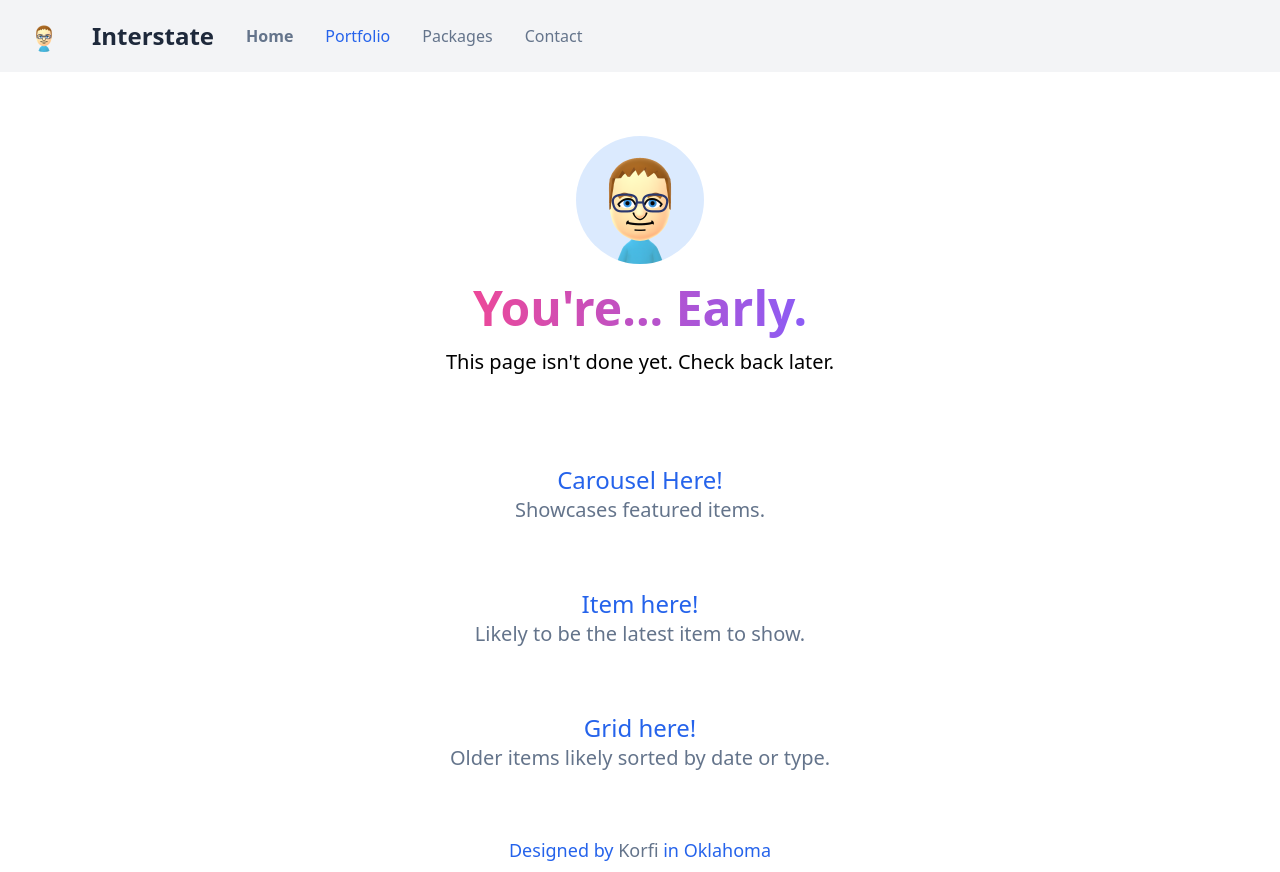
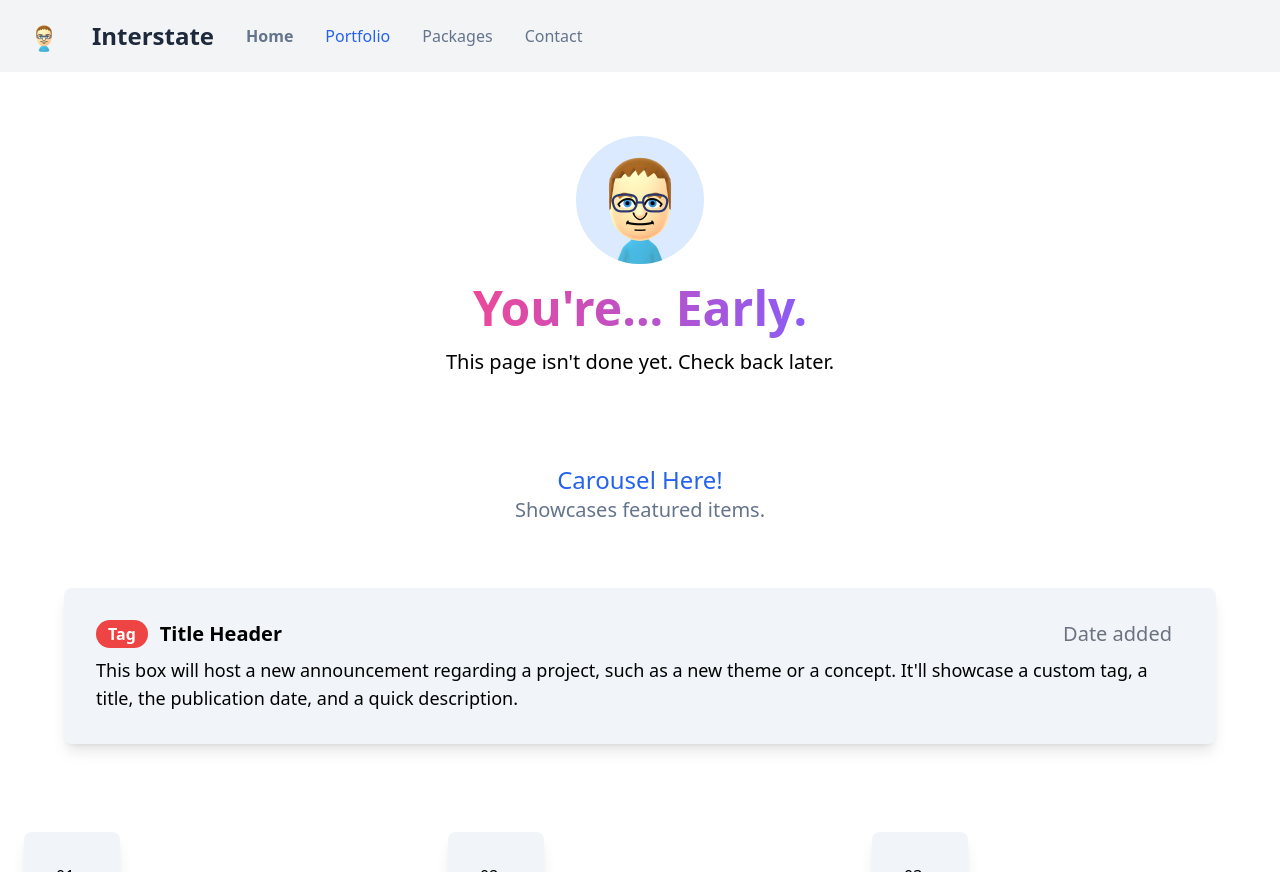
Before and after one commit to Korfi8267/Interstate, a Vue app: page /portfolio in a window 1280 px wide. Built offline with nearby package versions, Linux system fonts and the light colour scheme.

Commit message:
add item template; add barebones grid

```diff
--- a/src/views/Portfolio.vue
+++ b/src/views/Portfolio.vue
@@ -12,20 +12,40 @@
 
 <div class="my-16"></div>
 
+<!-- Carousel -->
 <div class="text-center font-regular text-blue-600 dark:text-blue-300">
   <span class="text-2xl">Carousel Here!</span><br/><span class="text-xl text-slate-500 dark:text-white">Showcases featured items.</span>
 </div>
 
 <div class="my-16"></div>
 
-<div class="text-center font-regular text-blue-600 dark:text-blue-300">
-  <span class="text-2xl">Item here!</span><br/><span class="text-xl text-slate-500 dark:text-white">Likely to be the latest item to show.</span>
-</div>
+<!-- Latest Item -->
+<div class="flex flex-wrap flex-row justify-center gap-6 px-6">
+  <div class="box-border h-auto w-auto max-w-6xl rounded-lg shadow-lg bg-slate-100 dark:bg-slate-800 p-8 overflow-auto">
+    <div class="flex flex-wrap flex-row justify-left gap-3">
+      <span class="flex-none inline-block px-3 py-0.5 box-border h-auto w-auto rounded-full bg-red-500 text-md text-white font-semibold">Tag</span>
+      <span class="grow sm:block inline-block font-semibold text-black dark:text-white text-xl">Title Header</span><br class="hidden sm:block">
+      <span class="hidden sm:block flex-none px-3 font-regular text-gray-500 dark:text-gray-400 text-xl">Date added</span>
+    </div>
+  <div class="my-2"></div>
+    <span class="inline-block font-regular text-black dark:text-gray-400 text-lg">This box will host a new announcement regarding a project, such as a new theme or a concept. It'll showcase a custom tag, a title, the publication date, and a quick description.</span>
+  </div>
+</div><br/>
 
 <div class="my-16"></div>
 
-<div class="text-center font-regular text-blue-600 dark:text-blue-300">
-  <span class="text-2xl">Grid here!</span><br/><span class="text-xl text-slate-500 dark:text-white">Older items likely sorted by date or type.</span>
+<!-- Item Grid -->
+<div class="grid grid-cols-3 grid-rows-4 gap-y-8 gap-x-10 px-6">
+  <div class="box-border h-auto w-24 rounded-lg shadow-lg bg-slate-100 dark:bg-slate-800 p-8">01</div>
+  <div class="box-border h-auto w-24 rounded-lg shadow-lg bg-slate-100 dark:bg-slate-800 p-8">02</div>
+  <div class="box-border h-auto w-24 rounded-lg shadow-lg bg-slate-100 dark:bg-slate-800 p-8">03</div>
+  <div class="box-border h-auto w-24 rounded-lg shadow-lg bg-slate-100 dark:bg-slate-800 p-8">04</div>
+  <div class="box-border h-auto w-24 rounded-lg shadow-lg bg-slate-100 dark:bg-slate-800 p-8">05</div>
+  <div class="box-border h-auto w-24 rounded-lg shadow-lg bg-slate-100 dark:bg-slate-800 p-8">06</div>
+  <div class="box-border h-auto w-24 rounded-lg shadow-lg bg-slate-100 dark:bg-slate-800 p-8">07</div>
+  <div class="box-border h-auto w-24 rounded-lg shadow-lg bg-slate-100 dark:bg-slate-800 p-8">08</div>
+  <div class="box-border h-auto w-24 rounded-lg shadow-lg bg-slate-100 dark:bg-slate-800 p-8">09</div>
+
 </div>
 
 <div class="my-16"></div>
```
